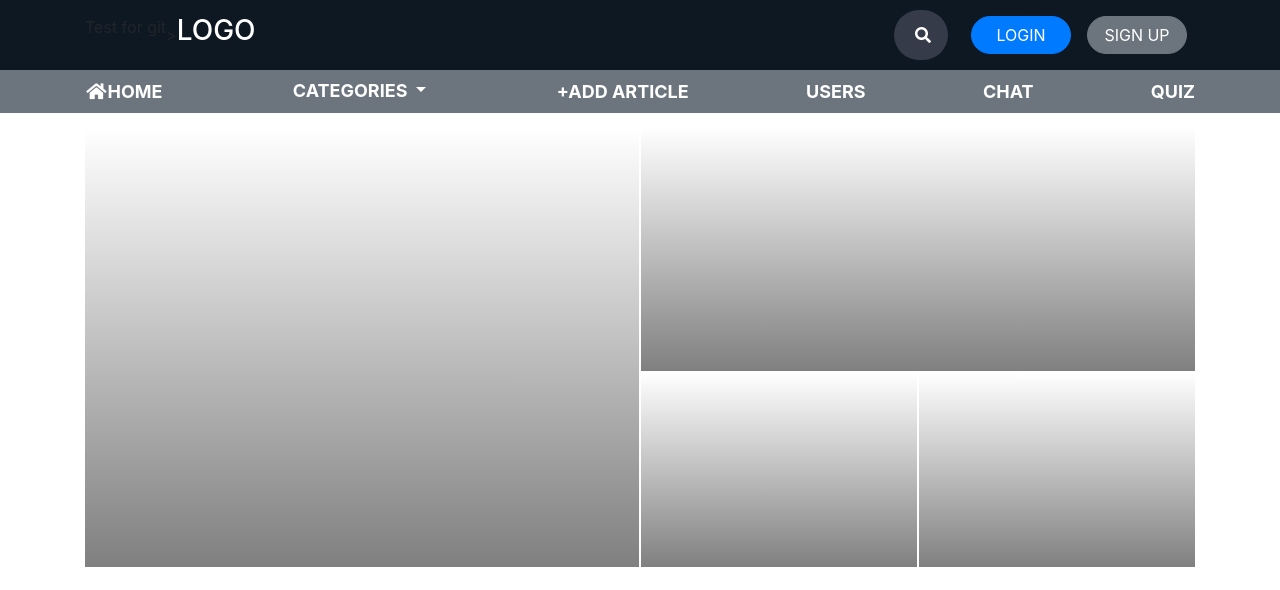
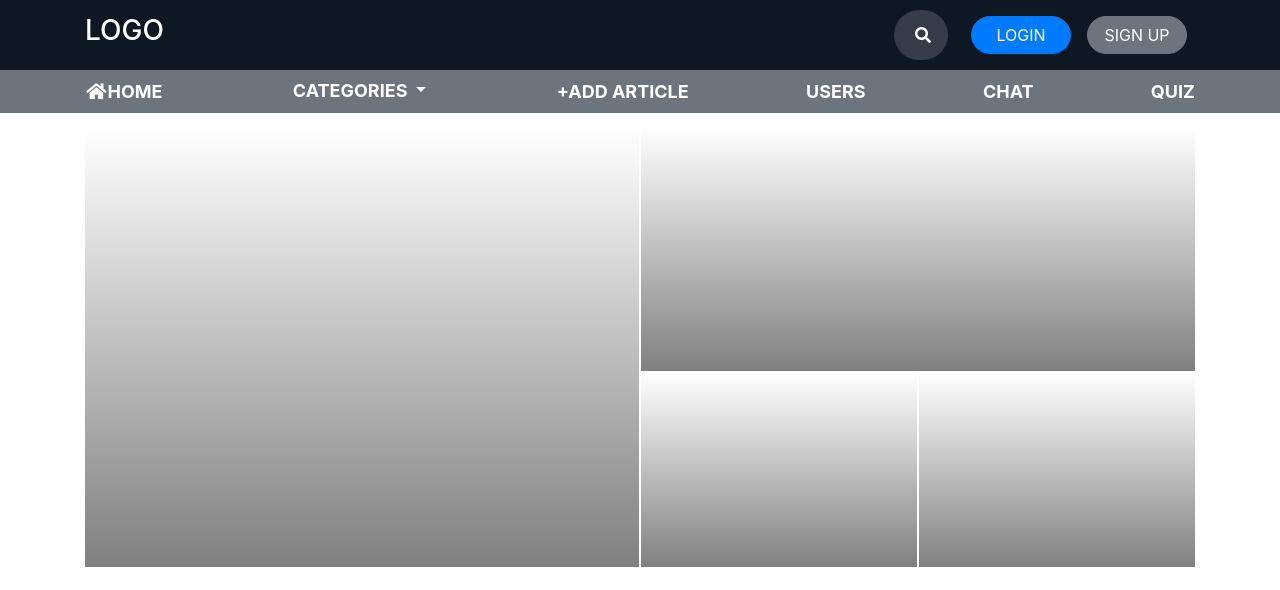
Before and after one commit to gafaryan2000/blog, a plain HTML site: page index.html in a window 1280 px wide. Shown: the top 590 px of the page. Drawn offline with nearby package versions, Linux system fonts and the light colour scheme.

Commit message:
Deleted tested line

```diff
--- a/index.html
+++ b/index.html
@@ -26,7 +26,6 @@
                     <nav style='background-color: #0e1823' class="navbar
                         navbar-expand-md navbar-dark sticky-top">
                         <div class="container">
-                            <p>Test for git</p>>
                             <a class='navbar-brand ' href="#"><h3>LOGO</h3></a>
                             <!-- <button class="navbar-toggler" type="button"
                                         data-toggle="collapse" data-target="#navbarResponsive">
```
